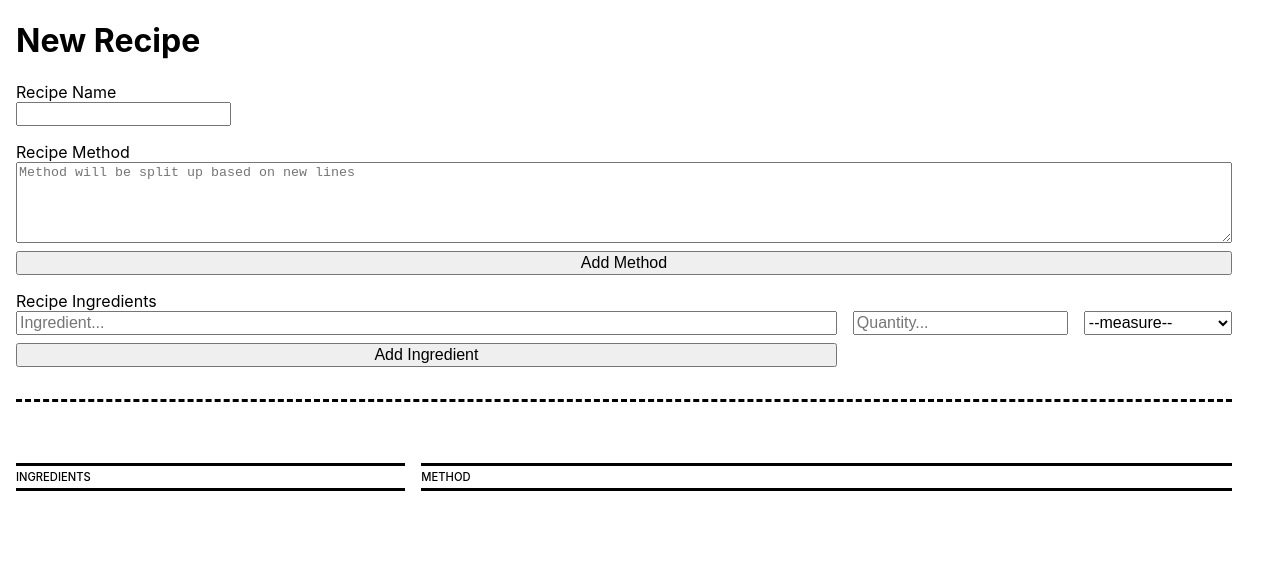
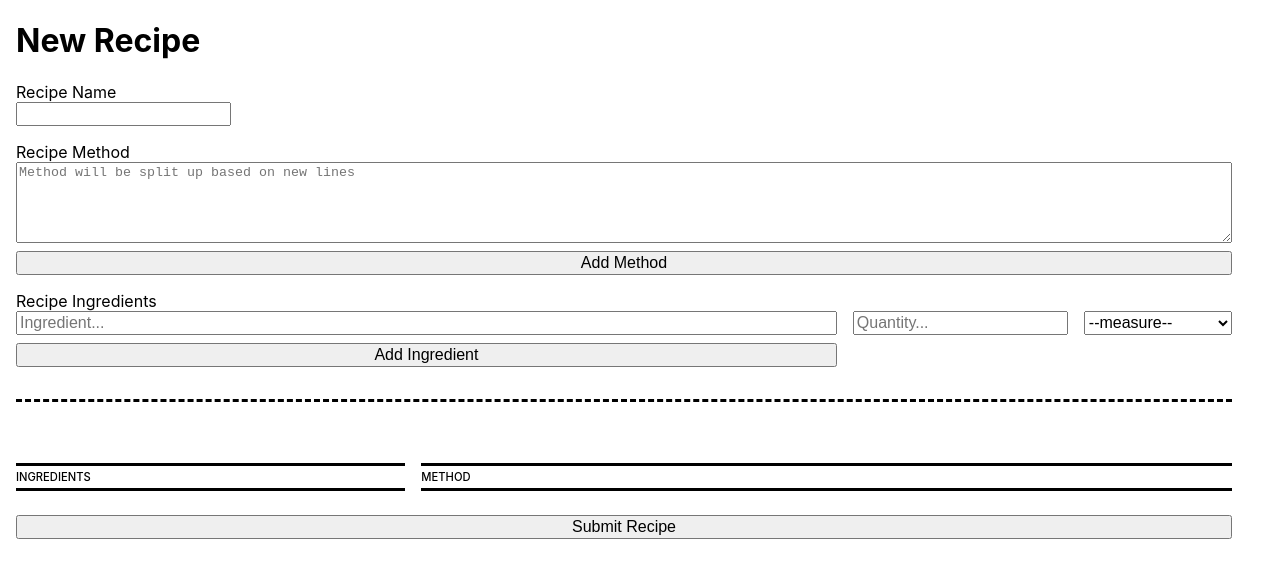
Before and after one commit to rupert-denton/recipes, a React (Create React App) app in the folder recipes/frontend/: page /newrecipe in a window 1280 px wide. Shown: the top 578 px of the page. Built offline with nearby package versions, Linux system fonts and the light colour scheme.

Commit message:
began work on post for recipe

```diff
--- a/recipes/frontend/src/routes/RecipeDBTest.jsx
+++ b/recipes/frontend/src/routes/RecipeDBTest.jsx
@@ -9,7 +9,7 @@ export default function GetRecipe() {
 
   const retrieveRecipe = function (e) {
     e.preventDefault()
-    fetch(`http://localhost:3001/getjoinedrecipes/?name=${name}`, {
+    fetch(`http://localhost:3001/getbasicrecipe/?name=${name}`, {
       method: 'GET',
       headers: { 'Content-type': 'application/json' },
     })
@@ -17,16 +17,16 @@ export default function GetRecipe() {
       .then((json) => {
         let result = json
         console.log(result)
-        const ingredientList = result.map((item) => {
-          return {
-            name: item.ingredient_name,
-            quantity: item.quantity,
-            measure: item.measure,
-          }
-        })
+        // const ingredientList = result.map((item) => {
+        //   return {
+        //     name: item.ingredient_name,
+        //     quantity: item.quantity,
+        //     measure: item.measure,
+        //   }
+        // })
 
-        setRecipeInfo(result)
-        setIngredients(ingredientList)
+        // setRecipeInfo(result)
+        // setIngredients(ingredientList)
       })
   }
 
--- a/recipes/frontend/src/routes/RecipeForm.jsx
+++ b/recipes/frontend/src/routes/RecipeForm.jsx
@@ -31,6 +31,26 @@ export default function Recipe() {
     let method = e.target.value
     setMethodStepObject(method.split(/\r?\n/))
   }
+
+  const postRecipe = (e) => {
+    e.preventDefault()
+    fetch('http://localhost:3001/recipe', {
+      method: 'POST',
+      headers: { 'Content-type': 'application/json' },
+      body: JSON.stringify({
+        name: name,
+        method: methodStepsList,
+        ingredients: ingredientList,
+      }),
+    })
+      .then((resp) => resp.json())
+      .then((json) => console.log(json))
+  }
+
+  //JSON.stringify(ingredientList) then at serverside iterate through the list and post them one by one
+  //run an forEach loop at serverdside running
+  // insert the name and method into the recipe table and get the ID from the (last insert id)
+  //and then use that id as a fk to help to insert the ingredients into the
 
   return (
     <div>
@@ -145,6 +165,7 @@ export default function Recipe() {
           </div>
 
           {/* recipe preview logic */}
+
           <RecipeTitle recipeName={name}></RecipeTitle>
           <div className="ingredient-method-frame">
             <RecipeIngredientsContainer
@@ -154,6 +175,13 @@ export default function Recipe() {
               recipeMethod={methodStepsList}
             ></RecipeMethodContainer>
           </div>
+          <button
+            onClick={(e) => {
+              postRecipe(e)
+            }}
+          >
+            Submit Recipe
+          </button>
         </form>
       </div>
     </div>
```
Also changed, not shown: recipes/frontend/scratch.js (added, +16 -0 lines).
